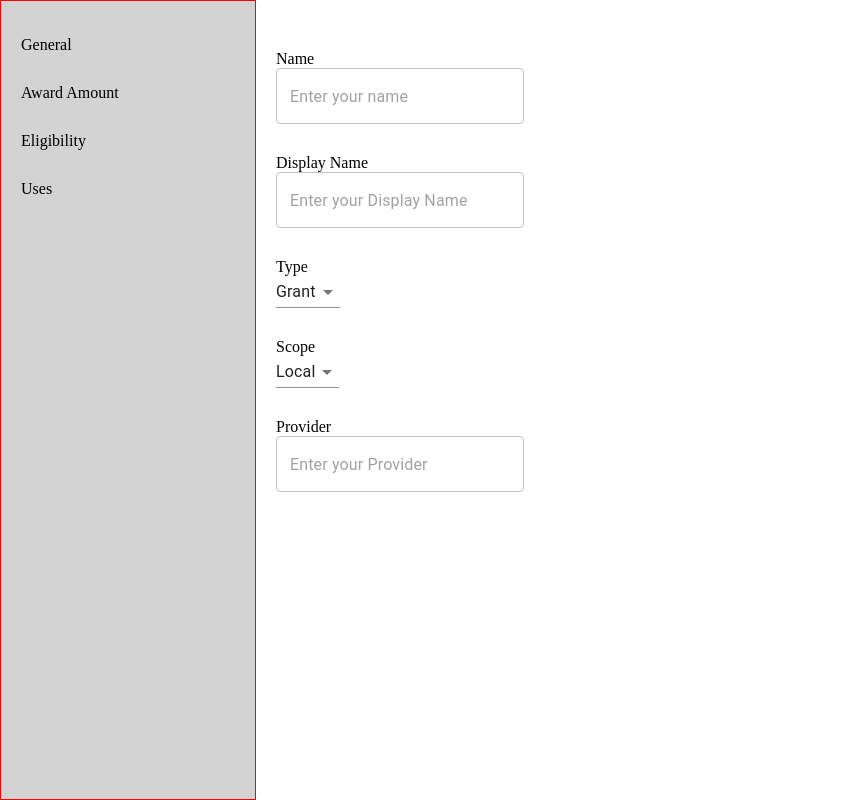
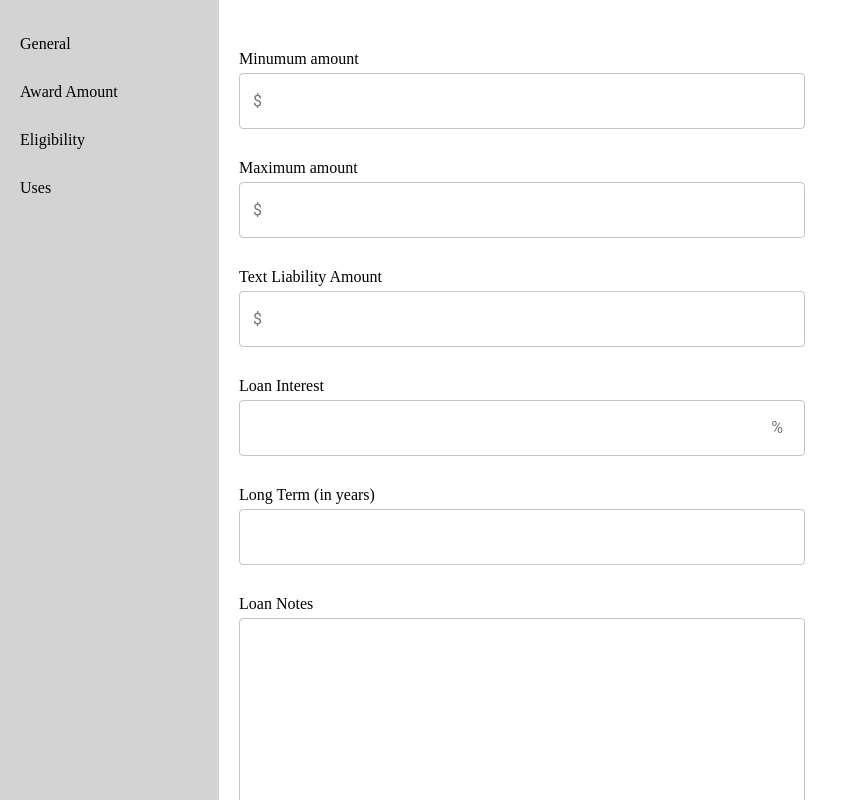
Before and after one commit to umairx97/material-form, a React (Create React App) app: page / in a window 1280 px wide. Both pictures are taken after a click on the item "Award Amount". Shown: the whole page, without its empty margins (0-867 px from the left). Built offline with nearby package versions, Linux system fonts and the light colour scheme.

Commit message:
merge Asad dev into master (#1)
* feat: added material form

* fix issues

Co-authored-by: Umair Ahmed <umair.bajwa@hotmail.com>

```diff
--- a/src/App.js
+++ b/src/App.js
@@ -19,12 +19,14 @@ class App extends React.Component {
   render() {
     console.log(this.state.screenData);
     return (
-      <div className="flexer" style={{ width: "100vw" }}>
+      <div className="flexer">
         <Sidebar setScreen={this.setScreen} />
-        <Form
-          currentScreen={this.state.currentScreen}
-          setScreenData={this.setScreenData}
-        />
+        <div className="main-wrapper">
+          <Form
+            currentScreen={this.state.currentScreen}
+            setScreenData={this.setScreenData}
+          />
+        </div>
       </div>
     );
   }
--- /dev/null
+++ b/src/components/Form/Form.css
@@ -0,0 +1,14 @@
+.form-wrapper {
+    display: flex;
+    justify-content: flex-start;
+    align-items: flex-start;
+    flex-direction: column;
+    width: 80%;
+    height: 100vh;
+    padding: 20px;
+}
+
+.field-container {
+    margin-top: 30px;
+     width:70%;
+}
--- a/src/components/Form/Form.js
+++ b/src/components/Form/Form.js
@@ -1,25 +1,17 @@
 import React, { Component, Fragment } from "react";
-import { TextField, Select, MenuItem, FormControl } from "@material-ui/core";
+import { TextField, Select, MenuItem, Checkbox, FormControlLabel } from "@material-ui/core";
 import { formData } from "../../data";
+import './Form.css'
+
 
 class Form extends Component {
   render() {
     return (
-      <div
-        style={{
-          display: "flex",
-          justifyContent: "flex-start",
-          alignItems: "flex-start",
-          flexDirection: "column",
-          width: "80%",
-          height: "100vh",
-          padding: 20,
-        }}
-      >
-        {formData[this.props.currentScreen].fields.map((item) => (
-          <Fragment>
+      <div className="form-wrapper">
+        {formData[this.props.currentScreen].fields.map((item, index) => (
+          <Fragment key={index}>
             {(item.type === "text" || item.type === "number") && (
-              <div style={{ marginTop: "30px" }}>
+              <div className="field-container">
                 <label>{item.label}</label>
                 <br />
                 <TextField
@@ -29,6 +21,7 @@ class Form extends Component {
                     })
                   }
                   {...item}
+                  style={{ width: '100%', marginTop:'5px' }}
                   label=""
                   id="outlined-basic"
                   variant="outlined"
@@ -37,12 +30,18 @@ class Form extends Component {
             )}
 
             {item.type === "dropdown" && (
-              <div style={{ marginTop: "30px" }}>
+              <div className="field-container">
                 <label>{item.label}</label>
                 <br />
-                <Select {...item}>
-                  {item.options.map((optionItem) => (
-                    <MenuItem value={optionItem}>{optionItem}</MenuItem>
+                <Select {...item} style={{ width: '30%', marginTop:'5px' }}
+                  onChange={(event) =>
+                    this.props.setScreenData(this.props.currentScreen, {
+                      [event.target.name]: event.target.value,
+                    })
+                  }
+                >
+                  {item.options.map((optionItem, index) => (
+                    <MenuItem key={index} value={optionItem}>{optionItem}</MenuItem>
                   ))}
                 </Select>
               </div>
@@ -55,39 +54,56 @@ class Form extends Component {
                 {Object.keys(item.dropdowns).map((nestedDropdown) => (
                   <Fragment>
                     <Select
-                      defaultValue={item.dropdowns[nestedDropdown].options[0]}
-                    >
+                      defaultValue={item.dropdowns[nestedDropdown].options[0]}>
                       {item.dropdowns[nestedDropdown].options.map(
                         (optionItem) => (
                           <MenuItem value={optionItem}>{optionItem}</MenuItem>
                         )
                       )}
                     </Select>
-
-                    {/* <select {...item.dropdowns[nestedDropdown]}>
-                      {item.dropdowns[nestedDropdown].options.map(
-                        (optionItem) => (
-                          <option>{optionItem}</option>
-                        )
-                      )}
-                    </select> */}
                   </Fragment>
                 ))}
               </div>
             )}
 
             {item.type === "textarea" && (
-              <div style={{ marginTop: "30px" }}>
+              <div className="field-container">
                 <label>{item.label}</label>
                 <br />
-
                 <TextField
                   {...item}
                   label=""
                   id="outlined-basic"
                   variant="outlined"
+                  style={{ width: '100%', marginTop:'5px' }}
+                  onChange={(event) =>
+                    this.props.setScreenData(this.props.currentScreen, {
+                      [event.target.name]: event.target.value,
+                    })
+                  }
                 />
-                {/* <textarea {...item}></textarea> */}
+              </div>
+            )}
+
+
+            {item.type === "checkbox" && (
+              <div>
+                <br />
+
+                <FormControlLabel
+                  control={
+                    <Checkbox
+                      {...item}
+                      color="primary"
+                      onChange={(event) =>
+                        this.props.setScreenData(this.props.currentScreen, {
+                          [event.target.name]: event.target.checked,
+                        })
+                      }
+                    />
+                  }
+                  label={item.label}
+                />
               </div>
             )}
           </Fragment>
--- /dev/null
+++ b/src/components/Sidebar/Sidebar.css
@@ -0,0 +1,12 @@
+.sidebar-wrapper {
+    width: 20%;
+    height: 100vh;
+    padding: 20px;
+    background-color: lightgrey;
+    position: 'fixed';
+    left: 0;
+}
+
+.sidebar-wrapper > ul > li {
+    cursor: pointer;
+}
--- a/src/components/Sidebar/Sidebar.js
+++ b/src/components/Sidebar/Sidebar.js
@@ -1,4 +1,5 @@
 import React from "react";
+import './Sidebar.css'
 
 class Sidebar extends React.Component {
   render() {
@@ -21,18 +22,10 @@ class Sidebar extends React.Component {
       },
     ];
     return (
-      <div
-        className="TB"
-        style={{
-          width: "20%",
-          height: "100vh",
-          padding: 20,
-          backgroundColor: "lightgrey",
-        }}
-      >
+      <div className="sidebar-wrapper">
         <ul>
-          {sideBarData.map((item) => (
-            <li onClick={() => this.props.setScreen(item.screenName)} style={{ listStyleType: "none", lineHeight: 3 }}>
+          {sideBarData.map((item, index) => (
+            <li key={index} onClick={() => this.props.setScreen(item.screenName)} style={{ listStyleType: "none", lineHeight: 3 }}>
               {item.displayName}
             </li>
           ))}
--- a/src/data.js
+++ b/src/data.js
@@ -35,6 +35,7 @@ export const formData = {
       },
       {
         type: "dropdown",
+        name: "Scope",
         options: ["Federal", "State", "Local", "Other"],
         defaultValue: "Local",
         label: "Scope",
@@ -46,20 +47,25 @@ export const formData = {
         name: "Provider",
         label: "Provider",
         minLength: 0,
-        maxLength: 100,
         required: false,
         placeholder: "Enter your Provider",
+        inputProps: {
+          maxLength: 100,
+        }
       },
       {
         type: "textarea",
+        name: "Description",
         label: "Description",
         minLength: 0,
-        maxLength: 1000,
         multiline: true,
         cols: 32,
         rows: 10,
         required: false,
         placeholder: "Enter your Description",
+        inputProps: {
+          maxLength: 1000,
+        }
       },
       {
         type: "text",
@@ -78,7 +84,6 @@ export const formData = {
         name: "Application URL",
         label: "Application URL",
         required: false,
-        // placeholder: "https://",
         InputProps: {
           startAdornment: (
             <InputAdornment position="start">https://</InputAdornment>
@@ -167,11 +172,12 @@ export const formData = {
         },
         label: "Expiry Date",
         required: false,
-        placeholder: "https://",
+        name: 'Expiry Date'
       },
       {
         type: "textarea",
         label: "Loan Notes",
+        name: "Loan Notes",
         minLength: 0,
         maxLength: 1000,
         multiline: true,
@@ -180,6 +186,17 @@ export const formData = {
         required: false,
         placeholder: "Enter your Description",
       },
+      {
+        type: "number",
+        name: "Time to make decision",
+        label: "Time to make decision",
+        required: false,
+        InputProps: {
+          endAdornment: (
+            <InputAdornment position="end"> % </InputAdornment>
+          ),
+        },
+      },
     ],
   },
 
@@ -187,39 +204,206 @@ export const formData = {
     fields: [
       {
         type: "text",
-        label: "Name",
-        required: true,
-        placeholder: "Enter your name",
+        name: "Minumum amount",
+        label: "Minumum amount",
+        required: false,
+        fieldType: 'Grant',
+        InputProps: {
+          startAdornment: (
+            <InputAdornment position="start">$</InputAdornment>
+          ),
+        },
       },
       {
         type: "text",
-        label: "Display Name",
+        name: "Maximum amount",
+        label: "Maximum amount",
         required: false,
-        placeholder: "Enter your Display Name",
+        fieldType: 'Grant',
+        InputProps: {
+          startAdornment: (
+            <InputAdornment position="start">$</InputAdornment>
+          ),
+        },
+      },
+      {
+        type: "text",
+        name: "Text Liability Amount",
+        label: "Text Liability Amount",
+        required: false,
+        fieldType: 'Relief',
+        InputProps: {
+          startAdornment: (
+            <InputAdornment position="start">$</InputAdornment>
+          ),
+        },
+      },
+      {
+        type: "text",
+        name: "Loan Interest",
+        label: "Loan Interest",
+        required: false,
+        fieldType: 'Loan',
+        InputProps: {
+          endAdornment: (
+            <InputAdornment position="start">%</InputAdornment>
+          ),
+        },
+      },
+      {
+        type: "text",
+        name: "Long term",
+        label: "Long Term (in years)",
+        required: false,
+        fieldType: 'Loan',
+      },
+      {
+        type: "textarea",
+        label: "Loan Notes",
+        name: 'Amount Loan Notes',
+        minLength: 0,
+        maxLength: 1000,
+        multiline: true,
+        cols: 32,
+        rows: 10,
+        required: false,
+        fieldType: 'Loan',
+        inputProps: {
+          maxLength: 1000,
+        }
+      },
+    ],
+  },
+  "Eligibility": {
+    fields: [
+      {
+        type: "text",
+        name: "Industry",
+        label: "Industry",
+        required: false,
       },
       {
         type: "dropdown",
+        name: "Organization Type",
+        options: ["Business", "Non-profit"],
+        defaultValue: "Non-profit",
         label: "Type",
-        options: ["Grant", "Loan", "Relief", "Other"],
-        defaultValue: "Grant",
-        required: true,
-        placeholder: "Enter your Display Name",
+        required: false,
       },
       {
-        type: "dropdown",
-        options: ["Federal", "State", "Local", "Other"],
-        defaultValue: "Local",
-        label: "Scope",
+        type: "number",
+        name: "Minimum size",
+        label: "Minimum size",
         required: false,
-        placeholder: "Enter your Display Name",
+        defaultValue: 0
+      },
+      {
+        type: "number",
+        name: "Maximum size",
+        label: "Maximum size",
+        required: false,
       },
       {
         type: "text",
-        label: "Provider",
+        name: "Minimum revenue",
+        label: "Minimum revenue",
+        required: false,
+        defaultValue: 0,
+        InputProps: {
+          startAdornment: (
+            <InputAdornment position="start">$</InputAdornment>
+          ),
+        },
+      },
+      {
+        type: "text",
+        name: "Maximum revenue",
+        label: "Maximum revenue",
+        required: false,
+        InputProps: {
+          startAdornment: (
+            <InputAdornment position="start">$</InputAdornment>
+          ),
+        },
+      },
+      {
+        type: "number",
+        name: "Revenue year",
+        label: "Revenue year",
+        required: false,
+        defaultValue:2019,
+      },
+      {
+        type: "textarea",
+        label: "Additional criteria",
+        name: "Additional criteria",
         minLength: 0,
-        maxLength: 100,
+        maxLength: 1000,
+        multiline: true,
+        cols: 32,
+        rows: 10,
         required: false,
-        placeholder: "Enter your Provider",
+        inputProps: {
+          maxLength: 1000,
+        }
+      },
+    ],
+  },
+  "Uses": {
+    fields: [
+      {
+        type: "checkbox",
+        name: "Rent",
+        label: "Rent",
+        required: false,
+        isChecked: false
+      },
+      {
+        type: "checkbox",
+        name: "Payroll",
+        label: "Payroll",
+        required: false,
+        isChecked: false
+
+      },
+      {
+        type: "checkbox",
+        name: "AccountsPayble",
+        label: "AccountsPayble",
+        required: false,
+        isChecked: false
+
+      },
+      {
+        type: "checkbox",
+        name: "OtherFixedCosts",
+        label: "OtherFixedCosts",
+        required: false,
+        isChecked: false
+
+      },
+      {
+        type: "checkbox",
+        name: "JobTraining",
+        label: "JobTraining",
+        required: false,
+        isChecked: false
+
+      },
+      {
+        type: "checkbox",
+        name: "Technology",
+        label: "Technology",
+        required: false,
+        isChecked: false
+      },
+
+      {
+        type: "checkbox",
+        name: "EmployeeRetention",
+        label: "EmployeeRetention",
+        required: false,
+        isChecked: false
       },
     ],
   },
--- a/src/index.css
+++ b/src/index.css
@@ -3,6 +3,10 @@
   padding: 0;
   box-sizing: border-box;
 }
+body {
+  overflow-x: hidden;
+}
+
 .flexer {
   display: flex;
   align-items: center;
@@ -19,3 +23,8 @@
 .TB {
   border: solid 1px red;
 }
+
+.main-wrapper {
+  overflow-x: hidden;
+  width: 100%;
+}
```
